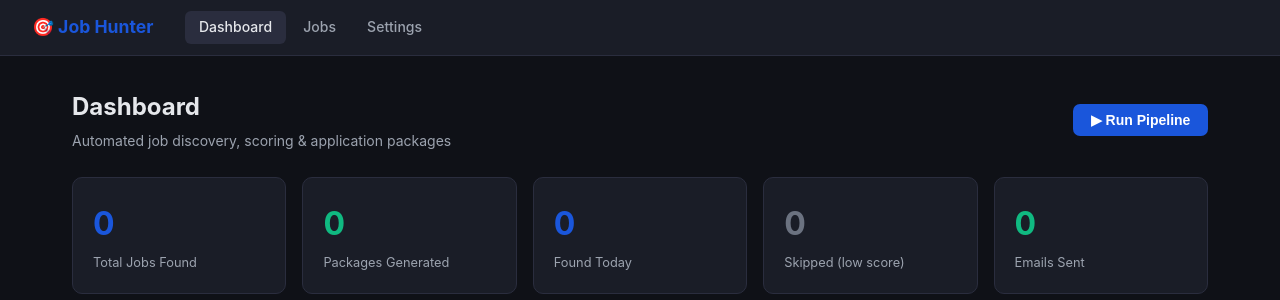
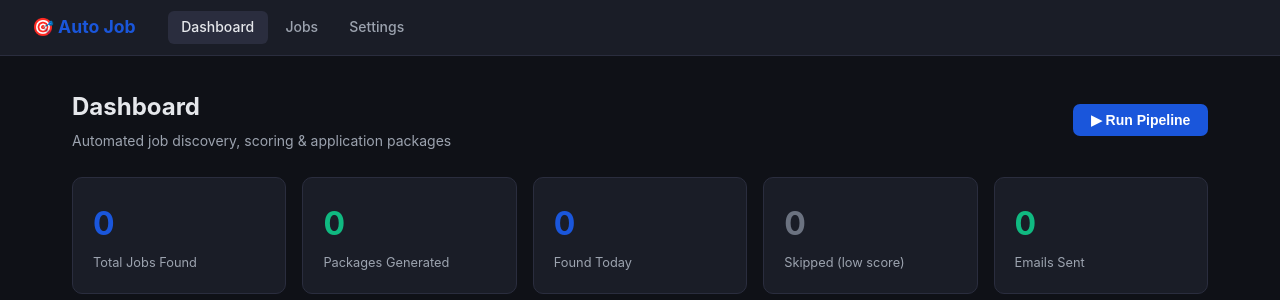
Before and after one commit to Bonhomie95/autojob, a Flask app: page / in a window 1280 px wide. Shown: the top 300 px of the page. Run offline with Flask 3, Linux system fonts and the light colour scheme; data that the repository does not hold is empty.

Commit message:
fixed all

```diff
--- a/follow_up_scheduler.py
+++ b/follow_up_scheduler.py
@@ -1,5 +1,5 @@
 """
-follow_up_scheduler.py — Daily follow-up engine for Job Hunter.
+follow_up_scheduler.py — Daily follow-up engine for Auto Job.
 
 Runs two tasks:
   1. Reply detection — scans your Gmail SENT folder via IMAP to check
--- a/mailer.py
+++ b/mailer.py
@@ -1,5 +1,5 @@
 """
-mailer.py — SMTP email sender for Job Hunter.
+mailer.py — SMTP email sender for Auto Job.
 
 Improvements in this version:
   * Follow-up emails — auto-sends a polite nudge after FOLLOW_UP_DAYS
--- a/notifier.py
+++ b/notifier.py
@@ -1,5 +1,5 @@
 """
-notifier.py — Telegram push notifications for Job Hunter.
+notifier.py — Telegram push notifications for Auto Job.
 
 Setup:
   1. Message @BotFather on Telegram → /newbot → copy the token
@@ -69,7 +69,7 @@
     sent   = result.get("emails_sent", 0)
 
     lines = [
-        "🎯 <b>Job Hunter — Run Complete</b>",
+        "🎯 <b>Auto Job — Run Complete</b>",
         "",
         f"📋 Jobs found:    <b>{found}</b>",
         f"✅ Qualified:     <b>{scored}</b>",
@@ -86,7 +86,7 @@
 
 def notify_run_error(error: str):
     send(
-        f"❌ <b>Job Hunter — Pipeline Error</b>\n\n"
+        f"❌ <b>Auto Job — Pipeline Error</b>\n\n"
         f"<code>{error[:300]}</code>"
     )
 
@@ -99,7 +99,7 @@
     if sent == 0 and replies == 0:
         return  # Nothing interesting to report
 
-    lines = ["📨 <b>Job Hunter — Follow-Up Cycle</b>", ""]
+    lines = ["📨 <b>Auto Job — Follow-Up Cycle</b>", ""]
     if replies:
         lines.append(f"💬 Replies detected: <b>{replies}</b>")
     if sent:
@@ -123,5 +123,5 @@
     """Send a test notification. Used from Settings page."""
     if not _enabled():
         return False, "Telegram not configured — set TELEGRAM_ENABLED, BOT_TOKEN and CHAT_ID in .env"
-    ok = send("✅ <b>Job Hunter</b> — Telegram notifications are working!")
+    ok = send("✅ <b>Auto Job</b> — Telegram notifications are working!")
     return (True, "Test notification sent!") if ok else (False, "Failed to send — check your BOT_TOKEN and CHAT_ID")
--- a/scheduler.py
+++ b/scheduler.py
@@ -1,5 +1,5 @@
 """
-scheduler.py — Background scheduler for Job Hunter.
+scheduler.py — Background scheduler for Auto Job.
 
 Fixes over previous version:
   - Pipeline runs in its own thread — never blocks the scheduler heartbeat
--- a/templates/base.html
+++ b/templates/base.html
@@ -3,7 +3,7 @@
 <head>
   <meta charset="UTF-8" />
   <meta name="viewport" content="width=device-width, initial-scale=1.0" />
-  <title>{% block title %}Job Hunter{% endblock %}</title>
+  <title>{% block title %}Auto Job{% endblock %}</title>
   <style>
     *, *::before, *::after { box-sizing: border-box; margin: 0; padding: 0; }
 
@@ -186,7 +186,7 @@
 </head>
 <body>
   <nav>
-    <a class="nav-brand" href="/">🎯 Job Hunter</a>
+    <a class="nav-brand" href="/">🎯 Auto Job</a>
     <div class="nav-links">
       <a href="/" {% if request.path == '/' %}class="active"{% endif %}>Dashboard</a>
       <a href="/jobs" {% if request.path == '/jobs' %}class="active"{% endif %}>Jobs</a>
--- a/templates/index.html
+++ b/templates/index.html
@@ -1,5 +1,5 @@
 {% extends "base.html" %}
-{% block title %}Dashboard — Job Hunter{% endblock %}
+{% block title %}Dashboard — Auto Job{% endblock %}
 
 {% block content %}
 <div style="display:flex; align-items:center; justify-content:space-between; margin-bottom:1.5rem; flex-wrap:wrap; gap:1rem;">
--- a/templates/job_detail.html
+++ b/templates/job_detail.html
@@ -1,5 +1,5 @@
 {% extends "base.html" %}
-{% block title %}{{ job.title }} — Job Hunter{% endblock %}
+{% block title %}{{ job.title }} — Auto Job{% endblock %}
 
 {% block content %}
 <div style="margin-bottom:1.5rem;">
--- a/templates/jobs.html
+++ b/templates/jobs.html
@@ -1,5 +1,5 @@
 {% extends "base.html" %}
-{% block title %}Jobs — Job Hunter{% endblock %}
+{% block title %}Jobs — Auto Job{% endblock %}
 
 {% block content %}
 <div style="display:flex; align-items:center; justify-content:space-between; margin-bottom:1.5rem; flex-wrap:wrap; gap:1rem;">
--- a/templates/settings.html
+++ b/templates/settings.html
@@ -1,5 +1,5 @@
 {% extends "base.html" %}
-{% block title %}Settings — Job Hunter{% endblock %}
+{% block title %}Settings — Auto Job{% endblock %}
 
 {% block content %}
 <div style="display:flex; align-items:center; justify-content:space-between; margin-bottom:1.5rem; flex-wrap:wrap; gap:1rem;">
```
Also changed, not shown: README.md, 2 other files.
